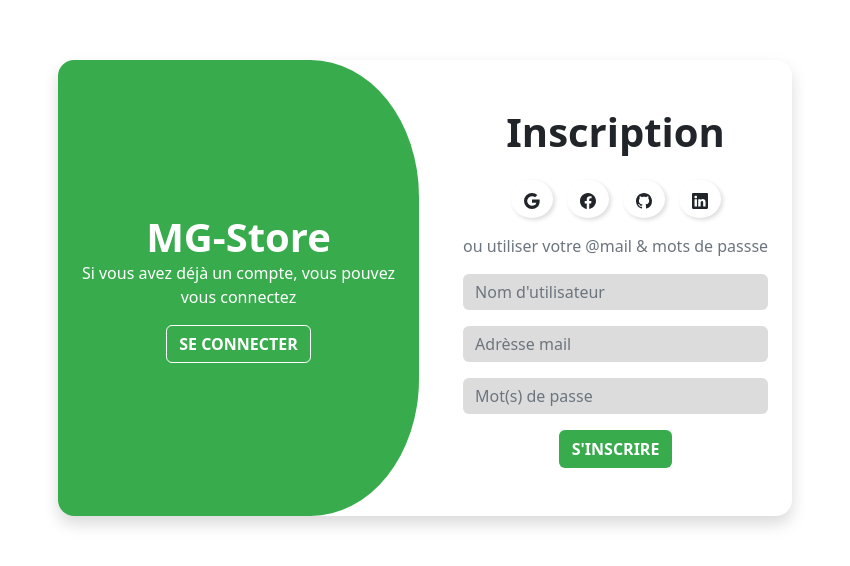
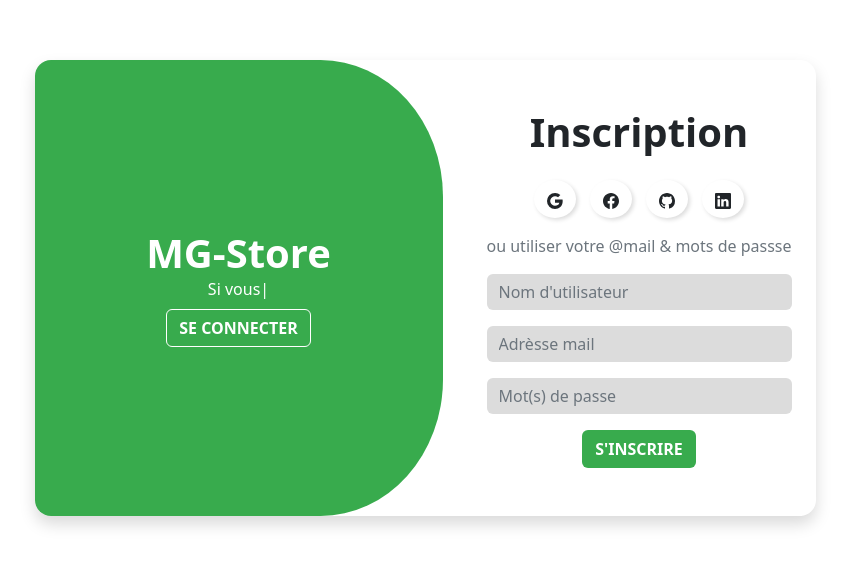
Before and after one commit to Princee04/Mg-Store, a React (Vite) app: page /signup in a window 1280 px wide. Shown: the part 112-678 px from the top of the page, without its empty margins (215-1065 px from the left). Built offline with nearby package versions, Linux system fonts and the light colour scheme.

Commit message:
Ajout de l'effet de frappe de texte

```diff
--- a/src/components/Forms/SignIn/SignIn.jsx
+++ b/src/components/Forms/SignIn/SignIn.jsx
@@ -1,10 +1,10 @@
 import React from "react";
-import { signIn, left, right, link } from "./SignIn.module.css";
+import { signIn, left, right, link, typeText } from "./SignIn.module.css";
 import Title from "../../Title/Title";
-import Button from "../../Buttons/Button";
 import SignInForm from "./SignInForm/SignInForm";
 import SocialNetworks from "../../SocialNetworks/SocialNetworks";
 import { Link } from "react-router-dom";
+import { ReactTyped } from "react-typed";
 
 const SignIn = () => {
   return (
@@ -20,10 +20,17 @@ const SignIn = () => {
 
       <div className={`${right} px-4 py-5 text-white rounded-4`}>
         <Title size={"6"} text={"MG-Store"} />
-        <p>
-          Bienvenue, si vous n'avez pas encore de compte <br /> veuillez vous
-          inscrire !
-        </p>
+        <div className={`${typeText} mb-2`}>
+          <ReactTyped
+            className={`text-center`}
+            strings={[
+              "Bonjour si vous n'avez pas encore de compte, <br /> veuillez vous inscrire !!!",
+            ]}
+            typeSpeed={50}
+            backSpeed={10}
+            loop
+          />
+        </div>
 
         <Link to={"/signup"} className={`${link} btn`}>
           S'INSCRIRE
--- a/src/components/Forms/SignIn/SignIn.module.css
+++ b/src/components/Forms/SignIn/SignIn.module.css
@@ -38,7 +38,8 @@
   border-end-start-radius: 30% !important;
 }
 
-.right p {
+.typeText {
+  width: 360px;
   text-align: center;
 }
 
--- a/src/components/Forms/SignUp/SignUp.jsx
+++ b/src/components/Forms/SignUp/SignUp.jsx
@@ -1,19 +1,27 @@
 import React from "react";
-import { signUp, left, right, link } from "./SignUp.module.css";
+import { signUp, left, right, link, typedText } from "./SignUp.module.css";
 import Title from "../../Title/Title";
-import Button from "../../Buttons/Button";
 import SignUpForm from "./SignUpForm/SignUpForm";
 import SocialNetworks from "../../SocialNetworks/SocialNetworks";
 import { Link } from "react-router-dom";
+import { ReactTyped } from "react-typed";
 
 const SignUp = () => {
   return (
     <div className={`${signUp} rounded-4 shadow`}>
       <div className={`${left} rounded-4 text-white px-4 py-5`}>
         <Title size={"6"} text={"MG-Store"} />
-        <p>
-          Si vous avez déjà un compte, vous pouvez <br /> vous connectez
-        </p>
+        <div className={`${typedText} mb-2`}>
+          <ReactTyped
+            className={`text-center`}
+            strings={[
+              "Si vous avez déjà un compte, vous <br /> pouvez vous connectez",
+            ]}
+            typeSpeed={50}
+            backSpeed={10}
+            loop
+          />
+        </div>
         <Link to={"/"} className={`btn ${link}`}>
           SE CONNECTER
         </Link>
--- a/src/components/Forms/SignUp/SignUp.module.css
+++ b/src/components/Forms/SignUp/SignUp.module.css
@@ -20,7 +20,8 @@
   border-start-end-radius: 30% !important;
 }
 
-.left p {
+.typedText {
+  width: 360px;
   text-align: center;
 }
 
```
